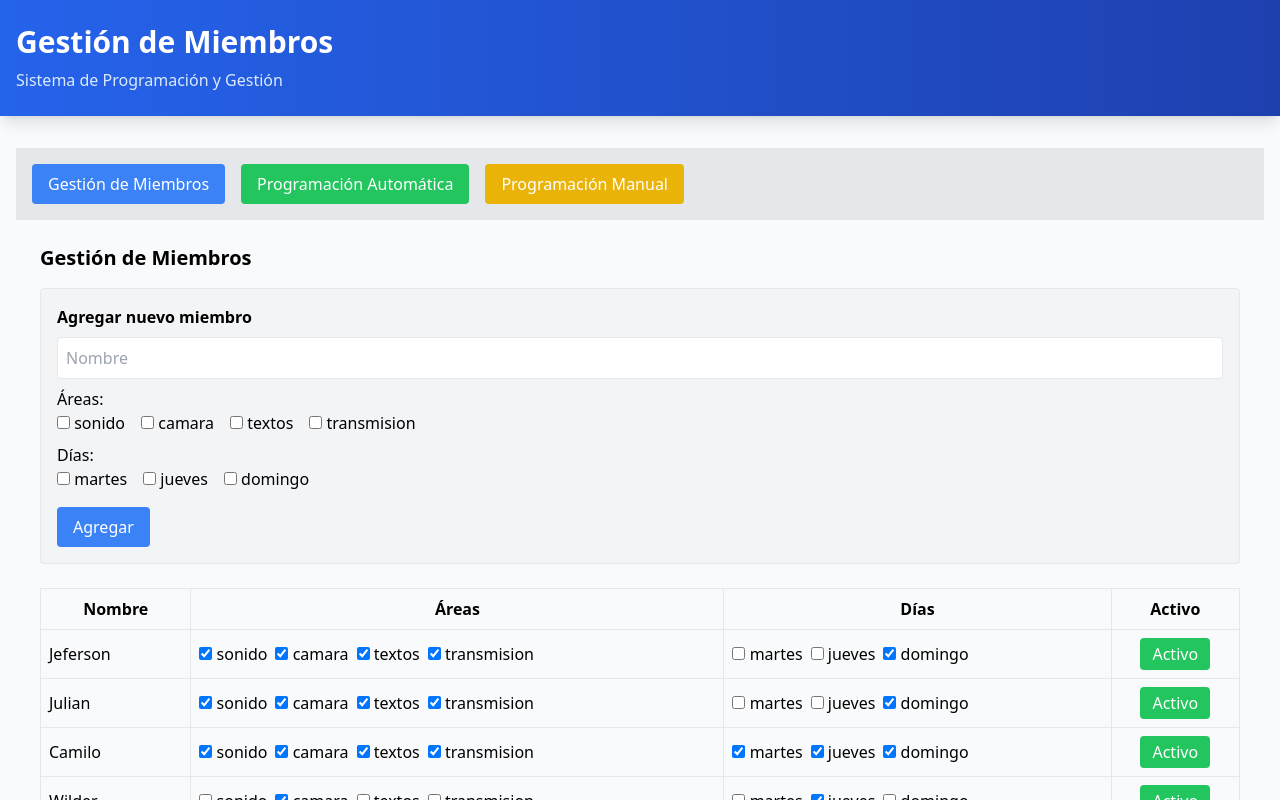
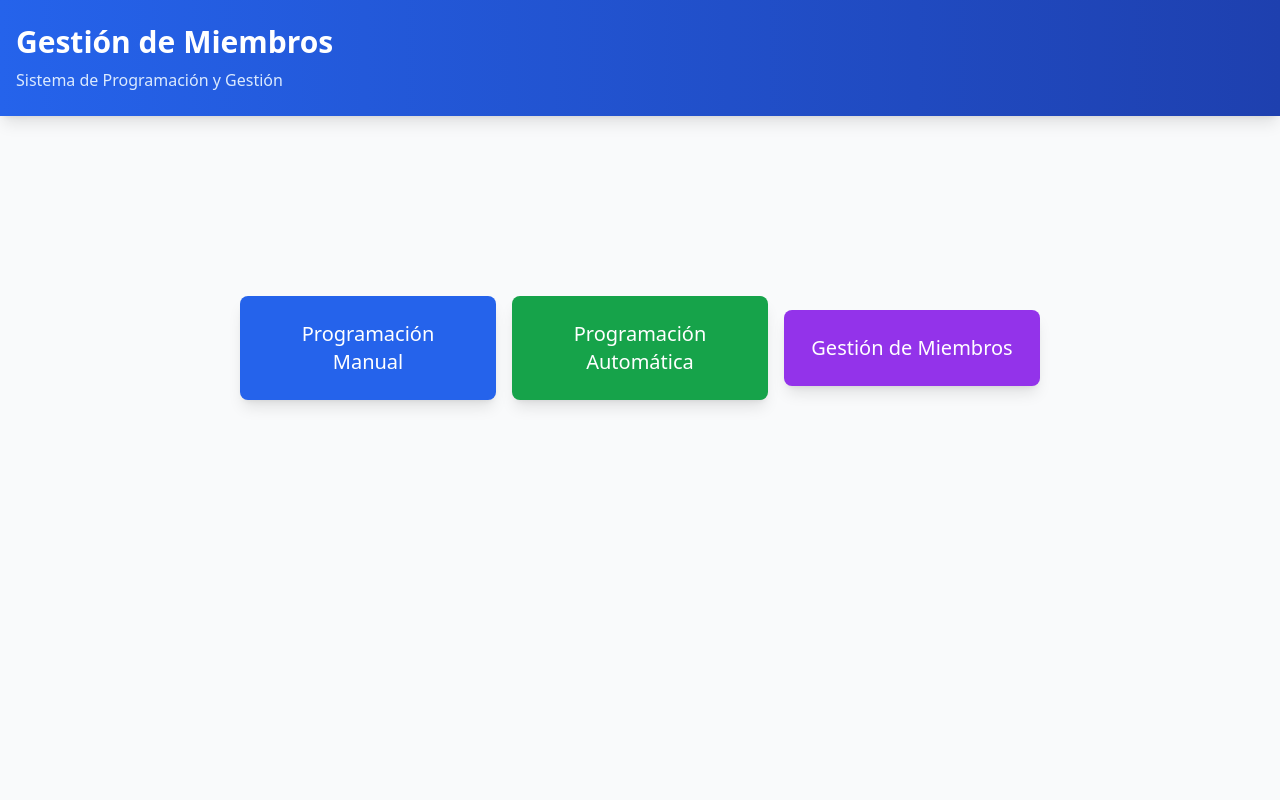
Before and after one commit to jefeRivas/iglesia-frontend, a React (Vite) app: page / in a window 1280 px wide. Shown: the top 800 px of the page. Built offline with nearby package versions, Linux system fonts and the light colour scheme.

Commit message:
add components

```diff
--- a/src/components/AutoScheduler.jsx
+++ b/src/components/AutoScheduler.jsx
@@ -1,46 +1,47 @@
 import React, { useState } from "react";
 import { useMembers } from "../context/MembersContext";
+import { toast } from "react-toastify";
+import { AREAS, DIAS, AREAS_DISPLAY } from "../constants/schedule";
+import { downloadScheduleAsImage } from "../utils/downloadImage";
 
-export default function AutoScheduler() {
-
+export default function AutoScheduler({ setPantalla }) {
   const { members } = useMembers();
-    const [schedule, setSchedule] = useState(null);
   const [loading, setLoading] = useState(false);
-  const [error, setError] = useState(null);
+  const [programacion, setProgramacion] = useState(null);
+  const dias = Object.values(DIAS);
 
   const generateSchedule = async () => {
     try {
       setLoading(true);
-      setError(null);
-
-      // Convertir lista en objeto con clave = nombre
-      const payload = members.filter((m) => m.activo) // solo los activos
-        .reduce((acc, m) => {
-          acc[m.nombre] = {
-            areas: m.areas,
-            dias: m.dias,
-            activo: m.activo,
-          };
-          return acc;
-        }, {});
+      // Filtrar miembros activos y quitar el campo "activo"
+      const miembrosFiltrados = Object.fromEntries(
+        Object.entries(members)
+          .filter(([_, data]) => data.activo)
+          .map(([nombre, data]) => [
+            nombre,
+            {
+              areas: data.areas,
+              dias: data.dias
+            }
+          ])
+      );
 
       const response = await fetch("https://iglesia-backend-7jen.onrender.com/programar", {
         method: "POST",
         headers: { "Content-Type": "application/json" },
-        body: JSON.stringify(payload),
+        body: JSON.stringify(miembrosFiltrados),
       });
-      console.log(JSON.stringify(payload))
 
       if (!response.ok) {
-        throw new Error("Error en el backend");
+        throw new Error('Error en la respuesta del servidor');
       }
 
-
       const data = await response.json();
-      setSchedule(data);
-    } catch (err) {
-      console.error("Error generando programación:", err);
-      setError("No se pudo generar la programación. Revisa el backend.");
+      setProgramacion(data);
+      toast.success("Programación generada exitosamente");
+    } catch (error) {
+      console.error("Error generando programación:", error);
+      toast.error("Error al generar la programación");
     } finally {
       setLoading(false);
     }
@@ -48,49 +49,78 @@ export default function AutoScheduler() {
 
   return (
     <div className="p-6">
-      <h1 className="text-2xl font-bold mb-4">Programación Automática</h1>
+      <button
+        onClick={() => setPantalla('menu')}
+        className="mb-4 px-4 py-2 bg-gray-600 text-white rounded hover:bg-gray-700 transition-colors"
+      >
+        ← Volver
+      </button>
 
+      <div className="flex justify-between items-center mb-4">
+        <h1 className="text-2xl font-bold">Programación Automática</h1>
+        <div className="space-x-4">
+          {programacion && (
+            <button
+              onClick={() => downloadScheduleAsImage('auto-schedule-table', 'programacion-automatica')}
+              className="px-4 py-2 bg-blue-600 text-white rounded-lg shadow hover:bg-blue-700 transition-colors"
+            >
+              Descargar Imagen
+            </button>
+          )}
           <button
             onClick={generateSchedule}
-        className="px-4 py-2 bg-blue-600 text-white rounded-lg shadow hover:bg-blue-700"
             disabled={loading}
+            className={`px-4 py-2 bg-green-600 text-white rounded-lg shadow transition-colors ${
+              loading ? "opacity-50 cursor-not-allowed" : "hover:bg-green-700"
+            }`}
           >
-        {loading ? "Generando..." : "Generar Programación"}
+            {loading ? "Generando..." : "Generar"}
           </button>
+        </div>
+      </div>
 
-      {error && <p className="mt-4 text-red-500">{error}</p>}
-
-      {schedule && (
-        <div className="mt-6 overflow-x-auto">
-          <table className="table-auto border-collapse border border-gray-400 w-full text-center">
+      {loading ? (
+        <div className="flex flex-col items-center justify-center py-12">
+          <div className="animate-spin rounded-full h-16 w-16 border-t-2 border-b-2 border-blue-600 mb-4"></div>
+          <p className="text-lg text-gray-600">Generando programación...</p>
+        </div>
+      ) : programacion ? (
+        <>
+          <h2 className="text-xl font-semibold mb-4 text-center">Programación para esta semana</h2>
+          <div className="overflow-x-auto">
+            <table id="auto-schedule-table" className="w-full border-collapse border-2 border-gray-800 min-w-[750px]">
               <thead>
-              <tr className="bg-gray-200">
-                <th className="border border-gray-400 px-4 py-2">Área</th>
-                <th className="border border-gray-400 px-4 py-2">Martes</th>
-                <th className="border border-gray-400 px-4 py-2">Jueves</th>
-                <th className="border border-gray-400 px-4 py-2">Domingo</th>
+                <tr className="bg-blue-600 text-white">
+                  <th className="border-2 border-gray-800 px-6 py-3 text-lg font-bold">Área</th>
+                  {dias.map((dia) => (
+                    <th key={dia} className="border-2 border-gray-800 px-6 py-3 text-lg font-bold">
+                      {dia.charAt(0).toUpperCase() + dia.slice(1)}
+                    </th>
+                  ))}
                 </tr>
               </thead>
               <tbody>
-              {["transmision", "sonido", "textos", "camara1", "camara2"].map(
-                (area) => (
+                {["transmision", "sonido", "textos", "camara1", "camara2"].map((area) => (
                   <tr key={area}>
-                    <td className="border border-gray-400 px-4 py-2 font-semibold">
-                      {area}
+                    <td className="border-2 border-gray-800 px-6 py-3 text-lg font-bold bg-gray-100">
+                      {area === "camara1" ? "Cámara 1" :
+                       area === "camara2" ? "Cámara 2" :
+                       area.charAt(0).toUpperCase() + area.slice(1)}
                     </td>
-                    {["martes", "jueves", "domingo"].map((dia) => (
-                      <td
-                        key={dia}
-                        className="border border-gray-400 px-4 py-2"
-                      >
-                        {schedule[dia]?.[area] || "-"}
+                    {dias.map((dia) => (
+                      <td key={dia} className="border-2 border-gray-800 px-6 py-3">
+                        {programacion[dia]?.[area]?.[0] || "SIN ASIGNAR"}
                       </td>
                     ))}
                   </tr>
-                )
-              )}
+                ))}
               </tbody>
             </table>
+          </div>
+        </>
+      ) : (
+        <div className="text-center py-12 text-gray-600">
+          <p>Presiona el botón para generar una programación automática</p>
         </div>
       )}
     </div>
--- a/src/components/ManualScheduler.jsx
+++ b/src/components/ManualScheduler.jsx
@@ -1,100 +1,204 @@
-import React, { useState } from "react";
+import React, { useState, useMemo } from "react";
 import { useMembers } from "../context/MembersContext";
+import { AREAS, DIAS, AREAS_DISPLAY } from "../constants/schedule";
+import { toast } from "react-toastify";
+import { downloadScheduleAsImage } from "../utils/downloadImage";
 
-const areas = ["Transmisión", "Sonido", "Textos", "Cámara1", "Cámara2"];
-const dias = ["Martes", "Jueves", "Domingo"];
+export default function ManualScheduler({ setPantalla }) {
+  const { members } = useMembers();
+  const dias = Object.values(DIAS);
+  const areas = Object.values(AREAS);
 
-export default function ManualScheduler() {
-  const { members } = useMembers();
-  //const [schedule, setSchedule] = useState({});
+  // Inicializar programación
+  const [schedule, setSchedule] = useState(() => {
+    try {
+      const savedSchedule = localStorage.getItem("manual_schedule");
+      if (savedSchedule) {
+        return JSON.parse(savedSchedule);
+      }
+    } catch (error) {
+      console.error("Error loading saved schedule:", error);
+    }
 
-  const dias = ["martes", "jueves", "domingo"];
-  const areas = ["transmision", "sonido", "textos", "camara1", "camara2"];
-
-  const [schedule, setSchedule] = useState(
-    dias.reduce((acc, dia) => {
+    return dias.reduce((acc, dia) => {
       acc[dia] = {};
       areas.forEach((area) => (acc[dia][area] = ""));
       return acc;
-    }, {})
+    }, {});
+  });
+
+  const [loading, setLoading] = useState(false);
+
+  // Memorizar personas seleccionadas
+  const seleccionados = useMemo(() => {
+    return new Set(
+      dias.flatMap((d) => areas.map((a) => schedule[d][a])).filter(Boolean)
+    );
+  }, [schedule, dias, areas]);
+
+  // Obtener miembros disponibles con validación
+  const getDisponibles = useMemo(
+    () => (dia, area) => {
+      return Object.entries(members)
+        .filter(([_, m]) => {
+          if (!m.activo) return false;
+          if (!m.dias?.includes(dia)) return false;
+
+          if (area.startsWith("camara")) {
+            return m.areas?.includes("camara");
+          }
+          return m.areas?.includes(area);
+        })
+        .map(([nombre]) => ({ nombre }));
+    },
+    [members]
   );
 
-  // 👉 Personas ya seleccionadas en toda la tabla
-  const seleccionados = new Set(
-    dias.flatMap((d) => areas.map((a) => schedule[d][a])).filter(Boolean)
-  );
+  // Manejar cambios con validación
+  const handleChange = (dia, area, value) => {
+    if (!value) return; // Si no hay valor seleccionado, retornar
 
-  // 👉 Filtrar miembros disponibles según reglas
-  const getDisponibles = (dia, area) => {
-    return members.filter((m) => {
-      if (!m.activo) return false;
-      /*if (seleccionados.has(m.nombre) && schedule[dia][area] !== m.nombre) {
-        return false;
-      }*/
-      if (!m.dias.includes(dia)) return false;
+    // Contar en cuántos días está asignada la persona
+    const diasAsignados = dias.filter((d) =>
+      Object.values(schedule[d]).includes(value)
+    );
+
+    // Verificar si ya está asignada en el mismo día
+    const asignadoMismoDia = Object.values(schedule[dia]).includes(value);
+
+    if (asignadoMismoDia) {
       if (
-        area.startsWith("camara") &&
-        !m.areas.includes("camara")
+        !confirm(
+          "Esta persona ya está asignada en este mismo día. ¿Desea continuar?"
+        )
       ) {
-        return false;
+        return;
       }
+    } else if (diasAsignados.length >= 2) {
       if (
-        !area.startsWith("camara") &&
-        !m.areas.includes(area)
+        !confirm(
+          "Esta persona ya está asignada en 2 días diferentes. ¿Desea continuar?"
+        )
       ) {
-        return false;
+        return;
       }
-      return true;
+    }
+
+    setSchedule((prev) => {
+      const newSchedule = {
+        ...prev,
+        [dia]: {
+          ...prev[dia],
+          [area]: value,
+        },
+      };
+
+      // Guardar en localStorage
+      try {
+        localStorage.setItem("manual_schedule", JSON.stringify(newSchedule));
+      } catch (error) {
+        console.error("Error saving schedule:", error);
+      }
+
+      return newSchedule;
     });
   };
 
-  // 👉 Cambiar asignación en una celda
-  const handleChange = (dia, area, value) => {
-    setSchedule((prev) => ({
-      ...prev,
-      [dia]: {
-        ...prev[dia],
-        [area]: value,
-      },
-    }));
+  const getMiembrosActivos = () => {
+    return Object.entries(members)
+      .filter(([_, data]) => data.activo && data.areas.length > 0)
+      .map(([nombre]) => nombre);
   };
 
-  // 👉 Exportar programación
-  const exportar = () => {
-    console.log("Programación manual:", schedule);
-    alert("Programación exportada (ver consola)");
+  // Exportar programación
+  const exportar = async () => {
+    try {
+      setLoading(true);
+      const resp = await fetch(
+        "https://iglesia-backend-7jen.onrender.com/guardar",
+        {
+          method: "POST",
+          headers: { "Content-Type": "application/json" },
+          body: JSON.stringify(schedule),
+        }
+      );
+
+      if (!resp.ok) throw new Error("Error al guardar la programación");
+
+      toast.success("Programación guardada exitosamente");
+    } catch (err) {
+      console.error("Error:", err);
+      toast.error("Error al guardar la programación");
+    } finally {
+      setLoading(false);
+    }
   };
 
   return (
-    <div className="p-6">
-      <h1 className="text-2xl font-bold mb-4">Programación de esta semana</h1>
+    <div className="p-6" role="main">
+      <button
+        onClick={() => setPantalla("menu")}
+        className="mb-4 px-4 py-2 bg-gray-600 text-white rounded hover:bg-gray-700 transition-colors"
+      >
+        ← Volver
+      </button>
 
-      <div className="overflow-x-auto">
-        <table className="table-auto border-collapse border border-gray-400 w-full text-center">
+      <div className="flex justify-between items-center mb-4">
+        <h1 className="text-2xl font-bold">Programación Manual</h1>
+        <div className="space-x-4">
+          <button
+            onClick={() =>
+              downloadScheduleAsImage("schedule-table", "programacion-manual")
+            }
+            className="px-4 py-2 bg-blue-600 text-white rounded-lg shadow hover:bg-blue-700 transition-colors"
+          >
+            Descargar Imagen
+          </button>
+        </div>
+      </div>
+
+      <h2 className="text-xl font-semibold mb-4 text-center">
+        Programación para esta semana
+      </h2>
+
+      <div className="overflow-x-auto p-4 bg-white rounded-lg shadow-md">
+        <table
+          id="schedule-table"
+          className="table-auto border-collapse border-2 border-gray-800 w-full text-center bg-white"
+          role="grid"
+          style={{ minWidth: "800px" }}
+        >
           <thead>
-
-              <tr className="bg-gray-200">
-                <th className="border border-gray-400 px-4 py-2">Área</th>
-                <th className="border border-gray-400 px-4 py-2">Martes</th>
-                <th className="border border-gray-400 px-4 py-2">Jueves</th>
-                <th className="border border-gray-400 px-4 py-2">Domingo</th>
-
+            <tr className="bg-blue-600 text-white">
+              <th className="border-2 border-gray-800 px-6 py-3 text-lg font-bold">
+                Área
+              </th>
+              {dias.map((dia) => (
+                <th
+                  key={dia}
+                  className="border-2 border-gray-800 px-6 py-3 text-lg font-bold"
+                  scope="col"
+                >
+                  {dia.charAt(0).toUpperCase() + dia.slice(1)}
+                </th>
+              ))}
             </tr>
           </thead>
           <tbody>
             {areas.map((area) => (
               <tr key={area}>
-                <td className="border border-gray-400 px-4 py-2 font-semibold">
-                  {area}
+                <td className="border-2 border-gray-800 px-6 py-3 text-lg font-bold bg-gray-100">
+                  {AREAS_DISPLAY[area]}
                 </td>
                 {dias.map((dia) => (
-                  <td key={dia} className="border border-gray-400 px-4 py-2">
+                  <td key={dia} className="border-2 border-gray-800 px-6 py-3">
                     <select
-                      className="border px-2 py-1 rounded"
+                      className="border px-2 py-1 rounded w-full"
                       value={schedule[dia][area]}
-                      onChange={(e) =>
-                        handleChange(dia, area, e.target.value)
-                      }
+                      onChange={(e) => handleChange(dia, area, e.target.value)}
+                      aria-label={`Seleccionar persona para ${
+                        AREAS_DISPLAY[area]
+                      } el día ${dia}`}
                     >
                       <option value="">-- Seleccionar --</option>
                       {getDisponibles(dia, area).map((m) => (
@@ -110,14 +214,6 @@ export default function ManualScheduler() {
           </tbody>
         </table>
       </div>
-
-      <button
-        onClick={exportar}
-        className="mt-6 px-4 py-2 bg-green-600 text-white rounded-lg shadow hover:bg-green-700"
-      >
-        Exportar Programación
-      </button>
     </div>
   );
-
 }
--- a/src/components/MembersManager.jsx
+++ b/src/components/MembersManager.jsx
@@ -1,10 +1,12 @@
 import React, { useState } from "react";
 import { useMembers } from "../context/MembersContext";
+import { toast } from "react-toastify";
+import { validateMember } from "../utils/validation";
 
 const allAreas = ["sonido", "camara", "textos", "transmision"];
 const allDias = ["martes", "jueves", "domingo"];
 
-export default function MemberManagement() {
+export default function MemberManagement({ setPantalla }) {
   const { members, setMembers } = useMembers();
   const [newMember, setNewMember] = useState({
     nombre: "",
@@ -14,51 +16,61 @@ export default function MemberManagement() {
   });
 
   const toggleActivo = (nombre) => {
-    setMembers((prev) =>
-      prev.map((m) =>
-        m.nombre === nombre ? { ...m, activo: !m.activo } : m
-      )
-    );
+    setMembers((prev) => ({
+      ...prev,
+      [nombre]: { ...prev[nombre], activo: !prev[nombre].activo }
+    }));
   };
 
   const toggleArea = (nombre, area) => {
-    setMembers((prev) =>
-      prev.map((m) =>
-        m.nombre === nombre
-          ? {
-              ...m,
-              areas: m.areas.includes(area)
-                ? m.areas.filter((a) => a !== area)
-                : [...m.areas, area],
+    setMembers((prev) => ({
+      ...prev,
+      [nombre]: {
+        ...prev[nombre],
+        areas: prev[nombre].areas.includes(area)
+          ? prev[nombre].areas.filter((a) => a !== area)
+          : [...prev[nombre].areas, area]
       }
-          : m
-      )
-    );
+    }));
   };
 
   const toggleDia = (nombre, dia) => {
-    setMembers((prev) =>
-      prev.map((m) =>
-        m.nombre === nombre
-          ? {
-              ...m,
-              dias: m.dias.includes(dia)
-                ? m.dias.filter((d) => d !== dia)
-                : [...m.dias, dia],
+    setMembers((prev) => ({
+      ...prev,
+      [nombre]: {
+        ...prev[nombre],
+        dias: prev[nombre].dias.includes(dia)
+          ? prev[nombre].dias.filter((d) => d !== dia)
+          : [...prev[nombre].dias, dia]
       }
-          : m
-      )
-    );
+    }));
   };
 
   const handleAddMember = () => {
-    if (!newMember.nombre.trim()) return;
-    setMembers((prev) => [...prev, { ...newMember }]);
+    const errors = validateMember(newMember);
+    if (errors.length > 0) {
+      errors.forEach(error => toast.error(error));
+      return;
+    }
+    setMembers((prev) => ({
+      ...prev,
+      [newMember.nombre]: {
+        areas: newMember.areas,
+        dias: newMember.dias,
+        activo: true
+      }
+    }));
     setNewMember({ nombre: "", areas: [], dias: [], activo: true });
   };
 
   return (
     <div className="p-6">
+      <button
+        onClick={() => setPantalla('menu')}
+        className="mb-4 px-4 py-2 bg-gray-600 text-white rounded hover:bg-gray-700 transition-colors"
+      >
+        ← Volver
+      </button>
       <h2 className="text-xl font-bold mb-4">Gestión de Miembros</h2>
 
       {/* Formulario para agregar nuevo miembro */}
@@ -125,9 +137,10 @@ export default function MemberManagement() {
       </div>
 
       {/* Listado de miembros */}
-      <table className="w-full border">
+      <div className="overflow-x-auto">
+        <table className="w-full border min-w-[750px]">
           <thead>
-          <tr>
+            <tr className="bg-gray-100">
               <th className="border p-2">Nombre</th>
               <th className="border p-2">Áreas</th>
               <th className="border p-2">Días</th>
@@ -135,16 +148,16 @@ export default function MemberManagement() {
             </tr>
           </thead>
         <tbody>
-          {members.map((m) => (
-            <tr key={m.nombre}>
-              <td className="border p-2">{m.nombre}</td>
+          {Object.entries(members).map(([nombre, m]) => (
+            <tr key={nombre}>
+              <td className="border p-2">{nombre}</td>
               <td className="border p-2">
                 {allAreas.map((area) => (
                   <label key={area} className="mr-2">
                     <input
                       type="checkbox"
                       checked={m.areas.includes(area)}
-                      onChange={() => toggleArea(m.nombre, area)}
+                      onChange={() => toggleArea(nombre, area)}
                       disabled={!m.activo}
                     />{" "}
                     {area}
@@ -157,7 +170,7 @@ export default function MemberManagement() {
                     <input
                       type="checkbox"
                       checked={m.dias.includes(dia)}
-                      onChange={() => toggleDia(m.nombre, dia)}
+                      onChange={() => toggleDia(nombre, dia)}
                       disabled={!m.activo}
                     />{" "}
                     {dia}
@@ -169,7 +182,7 @@ export default function MemberManagement() {
                   className={`px-3 py-1 rounded ${
                     m.activo ? "bg-green-500" : "bg-red-500"
                   } text-white`}
-                  onClick={() => toggleActivo(m.nombre)}
+                  onClick={() => toggleActivo(nombre)}
                 >
                   {m.activo ? "Activo" : "Inactivo"}
                 </button>
@@ -179,5 +192,6 @@ export default function MemberManagement() {
         </tbody>
       </table>
       </div>
+    </div>
   );
 }
--- a/src/components/Navigation.jsx
+++ b/src/components/Navigation.jsx
@@ -1,28 +1,44 @@
 import React, { useState } from "react";
-import MembersManager from "./MembersManager";
+import ManualScheduler from "./ManualScheduler";
 import AutoScheduler from "./AutoScheduler";
-import ManualScheduler from "./ManualScheduler";
+import MemberManagement from "./MembersManager";
 
 export default function Navigation() {
-  const [view, setView] = useState("members");
+  const [activeScreen, setActiveScreen] = useState("menu");
 
-  return (
-    <div>
-      <nav className="flex space-x-4 p-4 bg-gray-200">
-        <button onClick={() => setView("members")} className="px-4 py-2 bg-blue-500 text-white rounded">
-          Gestión de Miembros
-        </button>
-        <button onClick={() => setView("auto")} className="px-4 py-2 bg-green-500 text-white rounded">
-          Programación Automática
-        </button>
-        <button onClick={() => setView("manual")} className="px-4 py-2 bg-yellow-500 text-white rounded">
-          Programación Manual
-        </button>
-      </nav>
+  const renderScreen = () => {
+    switch (activeScreen) {
+      case "manual":
+        return <ManualScheduler setPantalla={setActiveScreen} />;
+      case "auto":
+        return <AutoScheduler setPantalla={setActiveScreen} />;
+      case "members":
+        return <MemberManagement setPantalla={setActiveScreen} />;
+      default:
+        return (
+          <div className="flex flex-col space-y-4 md:flex-row md:space-y-0 md:space-x-4 justify-center items-center min-h-[50vh]">
+            <button
+              onClick={() => setActiveScreen("manual")}
+              className="w-full md:w-64 p-6 text-xl bg-blue-600 text-white rounded-lg shadow-lg hover:bg-blue-700 transition-colors"
+            >
+              Programación Manual
+            </button>
+            <button
+              onClick={() => setActiveScreen("auto")}
+              className="w-full md:w-64 p-6 text-xl bg-green-600 text-white rounded-lg shadow-lg hover:bg-green-700 transition-colors"
+            >
+              Programación Automática
+            </button>
+            <button
+              onClick={() => setActiveScreen("members")}
+              className="w-full md:w-64 p-6 text-xl bg-purple-600 text-white rounded-lg shadow-lg hover:bg-purple-700 transition-colors"
+            >
+              Gestión de Miembros
+            </button>
+          </div>
+        );
+    }
+  };
 
-      {view === "members" && <MembersManager />}
-      {view === "auto" && <AutoScheduler />}
-      {view === "manual" && <ManualScheduler />}
-    </div>
-  );
+  return renderScreen();
 }
```
Lines whose indentation alone changed are shown as unchanged.
